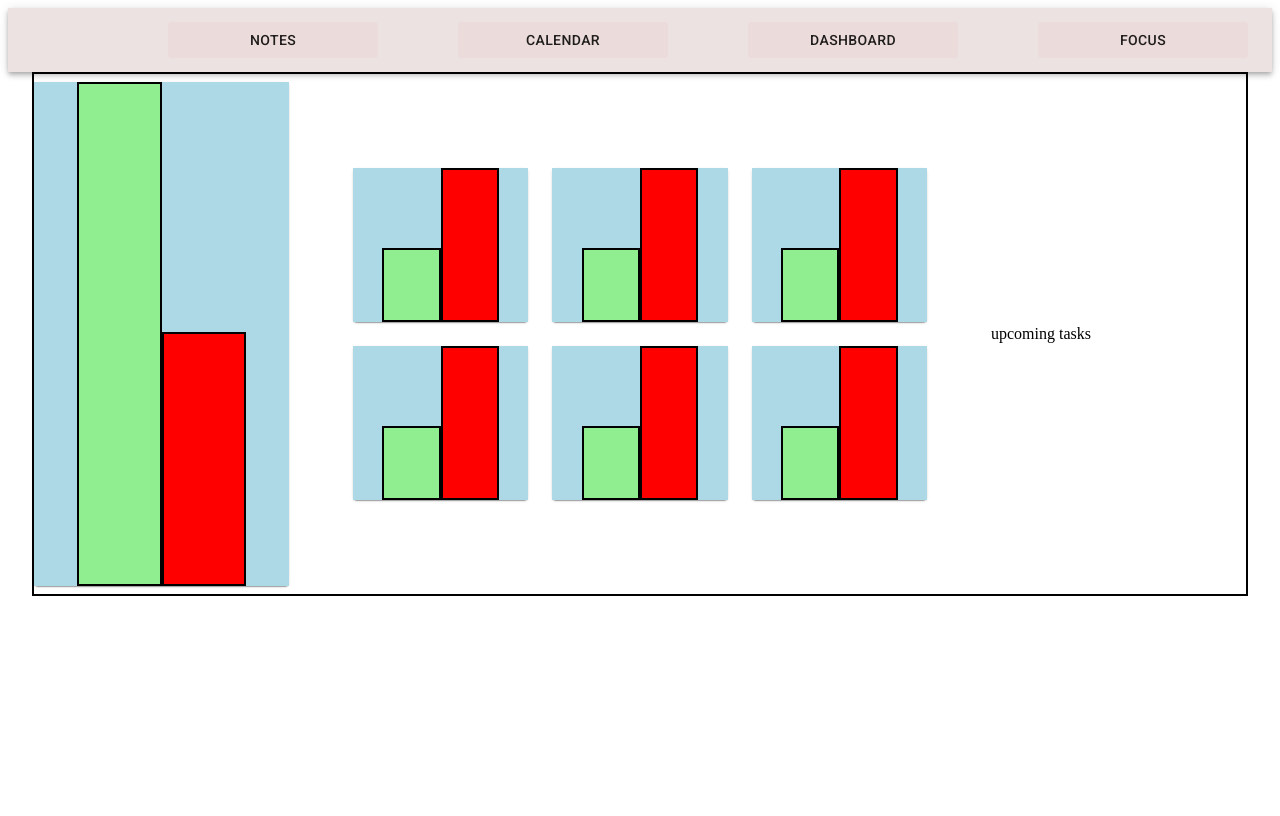
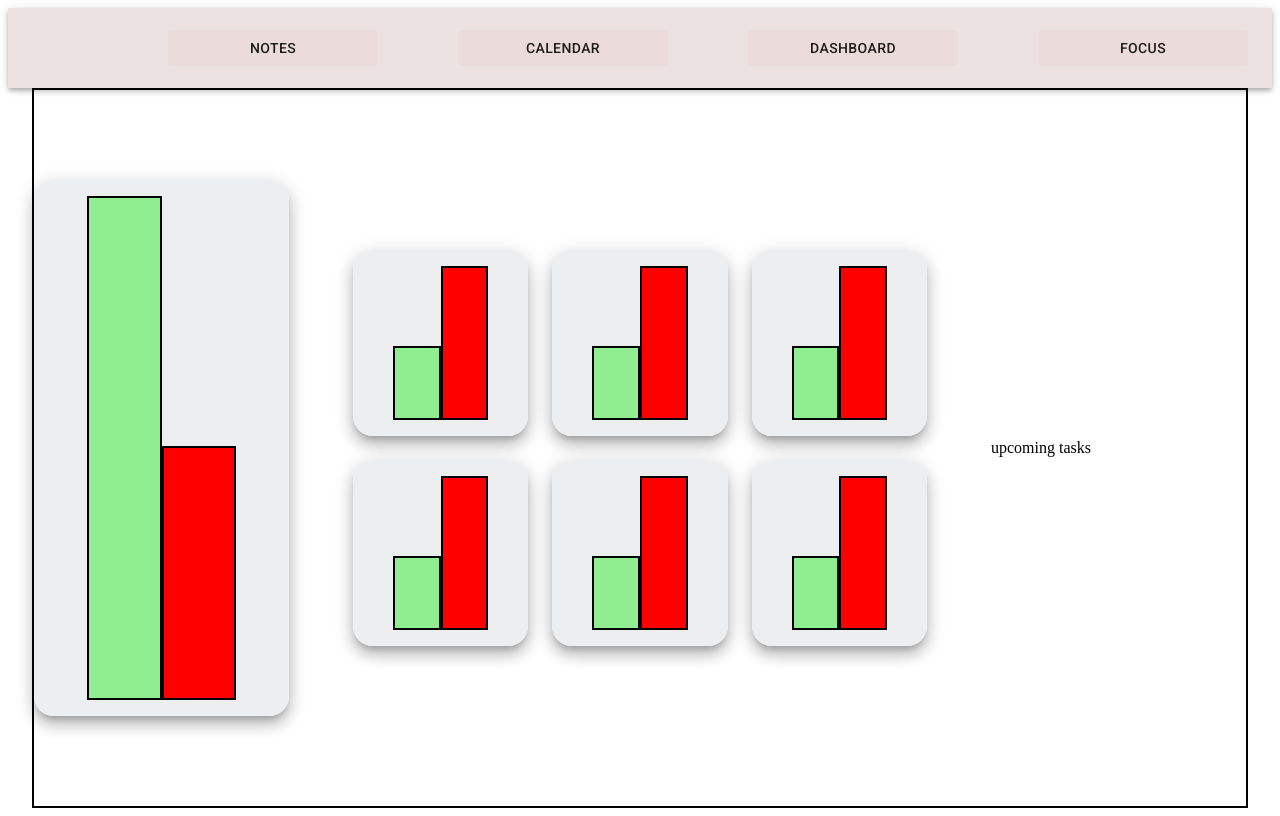
Before and after one commit to 0liverKot/Enable, a React (Vite) app in the folder Client/enable/: page / in a window 1280 px wide. Built offline with nearby package versions, Linux system fonts and the light colour scheme; some icons are missing.

Commit message:
changed borders for bars

```diff
--- a/Client/enable/src/App.jsx
+++ b/Client/enable/src/App.jsx
@@ -18,6 +18,7 @@ export default () => (
             justifyContent: "center",
             alignItems: "center",
             border: "solid 2px black",
+            height: "90vh"
         }}>
             <Grid size={3}>
                 <TotalBars/>
--- a/Client/enable/src/Components/AllBarsDisplay.jsx
+++ b/Client/enable/src/Components/AllBarsDisplay.jsx
@@ -1,6 +1,7 @@
 import { Grid } from "@mui/material";
 import React from "react";
 import Bars from "./Bars";
+import { Paper } from "@mui/material";
 
 const AllBarsDisplay = () => {
 
@@ -22,7 +23,9 @@ const AllBarsDisplay = () => {
         }}>
             {barsInfo.map((bars, index) => (
                 <Grid key={index} size={{ xs: 2, sm: 4, md: 4 }}>
-                    <Bars due={bars.due / 5} debt={bars.debt}/>
+                    <Paper elevation={10} sx={{borderRadius: 5}}>
+                        <Bars due={bars.due / 5} debt={bars.debt}/>
+                    </Paper>
                 </Grid>
             ))}
         </Grid>
--- a/Client/enable/src/Components/Bars.jsx
+++ b/Client/enable/src/Components/Bars.jsx
@@ -1,15 +1,17 @@
 import React from 'react';
-import { Box, Grid, Paper, Toolbar } from '@mui/material';
+import { Box, Grid, Toolbar } from '@mui/material';
 
 const Bars = ({due, debt}) => {
 
     return (
-   <Paper>
+
     <Grid container spacing={0}
     sx={{
         alignItems: "flex-end",
-        bgcolor: "lightblue",
+        bgcolor: "#edeef0",
         justifyContent: "center",
+        padding: 2,
+        borderRadius: 5
     }}>
         <Grid size={4}>
             <Box
@@ -28,7 +30,8 @@ const Bars = ({due, debt}) => {
                 }}/>
         </Grid>
     </Grid>
-    </Paper>
+
+
     )
 }
 
--- a/Client/enable/src/Components/Navbar.jsx
+++ b/Client/enable/src/Components/Navbar.jsx
@@ -19,7 +19,7 @@ const Navbar = () => {
             <AppBar position="sticky" color="primary">
                 <Toolbar sx={{
                     gap: 10,
-                    height: 10
+                    height: "10vh"
                 }}>
                 <IconButton
                     size="large"
--- a/Client/enable/src/Components/TotalBars.jsx
+++ b/Client/enable/src/Components/TotalBars.jsx
@@ -1,17 +1,19 @@
 import React from "react";
 import Bars from "./Bars";
-import { Box } from "@mui/material";
+import { Paper } from "@mui/material";
 
 
 const TotalBars = ({totalDue, totalDebt}) => {
 
     return (
-        <Box sx={{
+        <Paper elevation={10}
+         sx={{
             marginTop: 1,
             marginBottom: 1,
-        }}>
+            borderRadius: 5
+         }}>
             <Bars due={100} debt={50}/>
-        </Box>
+        </Paper>
     )
 }
 
```
